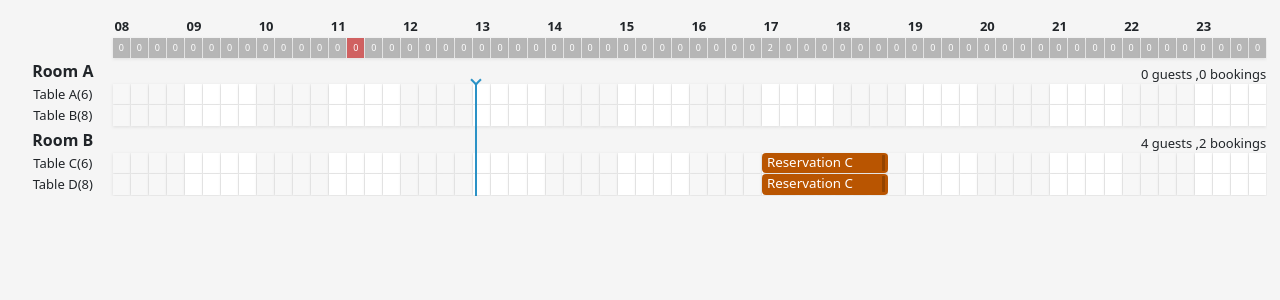
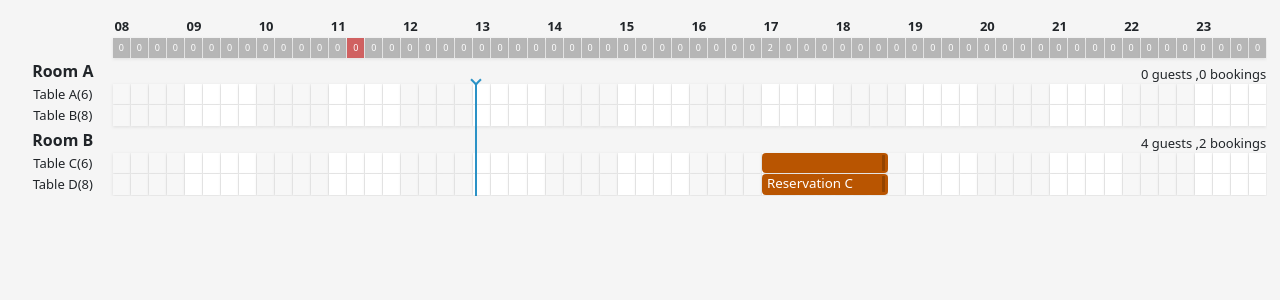
Before and after one commit to Med-Cherif/table-booking-calendar-1, a React (Vite) app: page / in a window 1280 px wide. Shown: the top 300 px of the page. Built offline with nearby package versions, Linux system fonts and the light colour scheme.

Commit message:
added the ability to drag booking with no name

```diff
--- a/src/components/table_booking_calendar/components/dragable_resizable_item/DragableResizableItem.tsx
+++ b/src/components/table_booking_calendar/components/dragable_resizable_item/DragableResizableItem.tsx
@@ -140,11 +140,12 @@ export default function DragableResizableItem({
       >
         {reservation.lock_tables && <img src={lock} />}
         <span
-          {...listeners}
-          {...attributes}
+          style={!reservation.name ? { height: '100%' } : undefined}
           onClick={() => {
             setShowModal(!showModal);
           }}
+          {...listeners}
+          {...attributes}
         >
           {reservation.name}
         </span>
--- a/src/store/dataStore.ts
+++ b/src/store/dataStore.ts
@@ -40,11 +40,11 @@ export const useDataStore = create<DataState>()(
               seats: 6,
               reservations: [
                 {
-                  id: 3,
+                  id: 9,
                   time: '17:00',
                   end: '18:45',
                   persons: 2,
-                  name: 'Reservation C',
+                  name: '',
                   lock_tables: false
                 },
               ],
```
